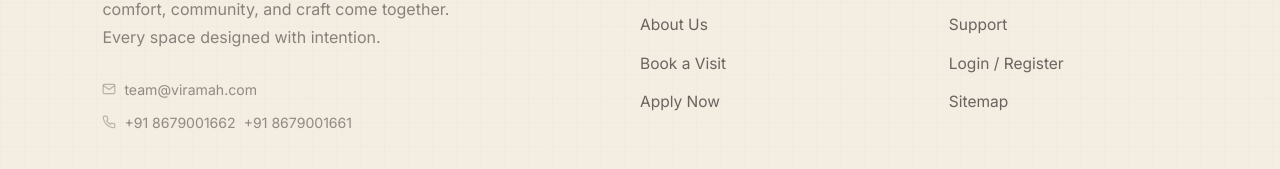
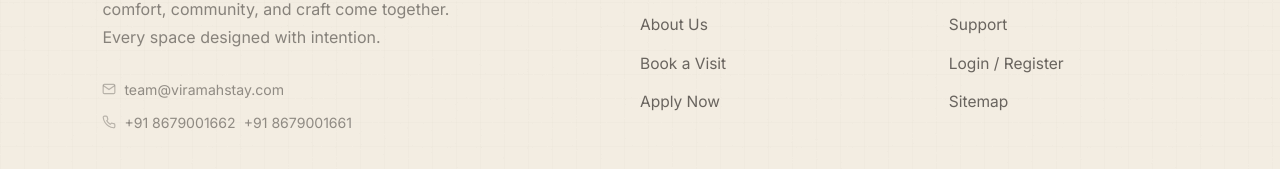
Before and after one commit to viramah-tech/Viramah-main, a Next.js app: page / in a window 1280 px wide. Shown: the part 11196-11365 px from the top of the page. Built offline with nearby package versions, Linux system fonts and the light colour scheme.

Commit message:
error fixed for the google search console

```diff
--- a/src/app/layout.tsx
+++ b/src/app/layout.tsx
@@ -21,7 +21,7 @@ const jetbrainsMono = JetBrains_Mono({
 });
 
 export const metadata: Metadata = {
-  metadataBase: new URL("https://viramah.com"),
+  metadataBase: new URL("https://viramahstay.com"),
   title: "Viramah | Premium Student Living & Experience-Focused Hostels in India",
   description: "Dignified student housing reimagined. Experience intentional living with premium amenities, community focus, and comfort that feels like home. The best premium hostel for students in India.",
   keywords: [
@@ -50,7 +50,7 @@ export const metadata: Metadata = {
   openGraph: {
     title: "Viramah | Premium Student Living reimagined",
     description: "Premium student living reimagined — where comfort, community, and craft come together.",
-    url: "https://viramah.com",
+    url: "https://viramahstay.com",
     siteName: "Viramah",
     images: [
       {
@@ -91,9 +91,9 @@ export default function RootLayout({
               "@context": "https://schema.org",
               "@type": "LocalBusiness",
               "name": "Viramah",
-              "image": "https://viramah.com/logo.png",
+              "image": "https://viramahstay.com/logo.png",
               "@id": "",
-              "url": "https://viramah.com",
+              "url": "https://viramahstay.com",
               "telephone": "",
               "address": {
                 "@type": "PostalAddress",
--- a/src/app/robots.ts
+++ b/src/app/robots.ts
@@ -7,6 +7,6 @@ export default function robots(): MetadataRoute.Robots {
             allow: '/',
             disallow: ['/api/', '/student/', '/user-onboarding/'],
         },
-        sitemap: 'https://viramah.com/sitemap.xml',
+        sitemap: 'https://viramahstay.com/sitemap.xml',
     }
 }
--- a/src/app/site-map/page.tsx
+++ b/src/app/site-map/page.tsx
@@ -43,7 +43,7 @@ const SITEMAP_SECTIONS = [
         links: [
             { name: "Book a Visit", href: "#" },
             { name: "Enquire Now", href: "#" },
-            { name: "Contact Us", href: "mailto:team@viramah.com" },
+            { name: "Contact Us", href: "mailto:team@viramahstay.com" },
         ],
     },
 ];
--- a/src/app/sitemap.ts
+++ b/src/app/sitemap.ts
@@ -1,7 +1,7 @@
 import { MetadataRoute } from 'next'
 
 export default function sitemap(): MetadataRoute.Sitemap {
-    const baseUrl = 'https://viramah.com'
+    const baseUrl = 'https://viramahstay.com'
     const lastModified = new Date('2026-02-23')
 
     return [
--- a/src/components/layout/Footer.tsx
+++ b/src/components/layout/Footer.tsx
@@ -76,7 +76,7 @@ export function Footer() {
                                     <path d="M4 4h16c1.1 0 2 .9 2 2v12c0 1.1-.9 2-2 2H4c-1.1 0-2-.9-2-2V6c0-1.1.9-2 2-2z" />
                                     <polyline points="22,6 12,13 2,6" />
                                 </svg>
-                                <a href="https://mail.google.com/mail/?view=cm&fs=1&to=team@viramah.com" target="_blank" rel="noopener noreferrer">team@viramah.com</a>
+                                <a href="https://mail.google.com/mail/?view=cm&fs=1&to=team@viramahstay.com" target="_blank" rel="noopener noreferrer">team@viramahstay.com</a>
                             </span>
                             <span className="flex items-center gap-2">
                                 <svg width="14" height="14" fill="none" stroke="currentColor" strokeWidth="2" viewBox="0 0 24 24">
```
Also changed, not shown: 1 other file (tests, documents, lock files or other folders).
